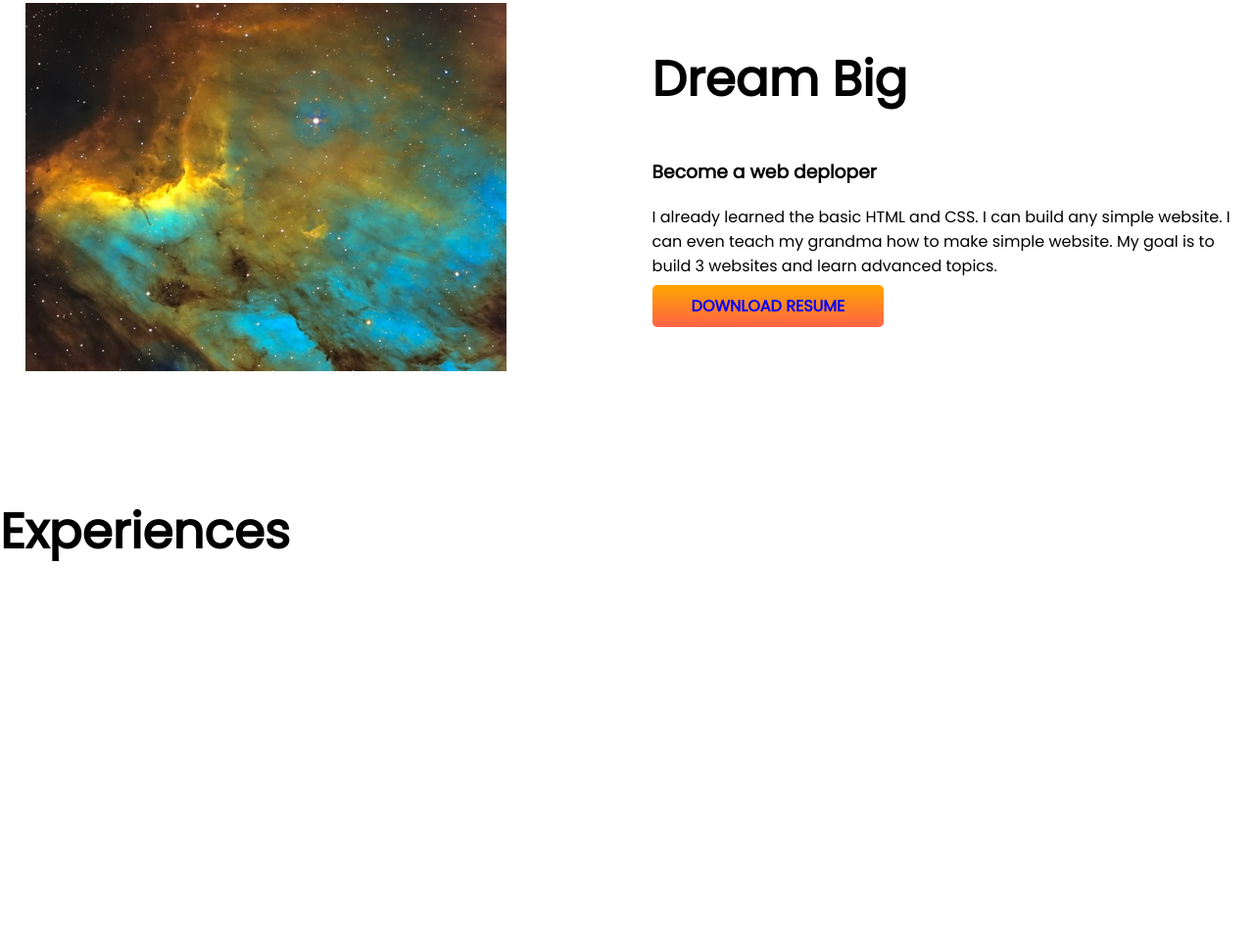
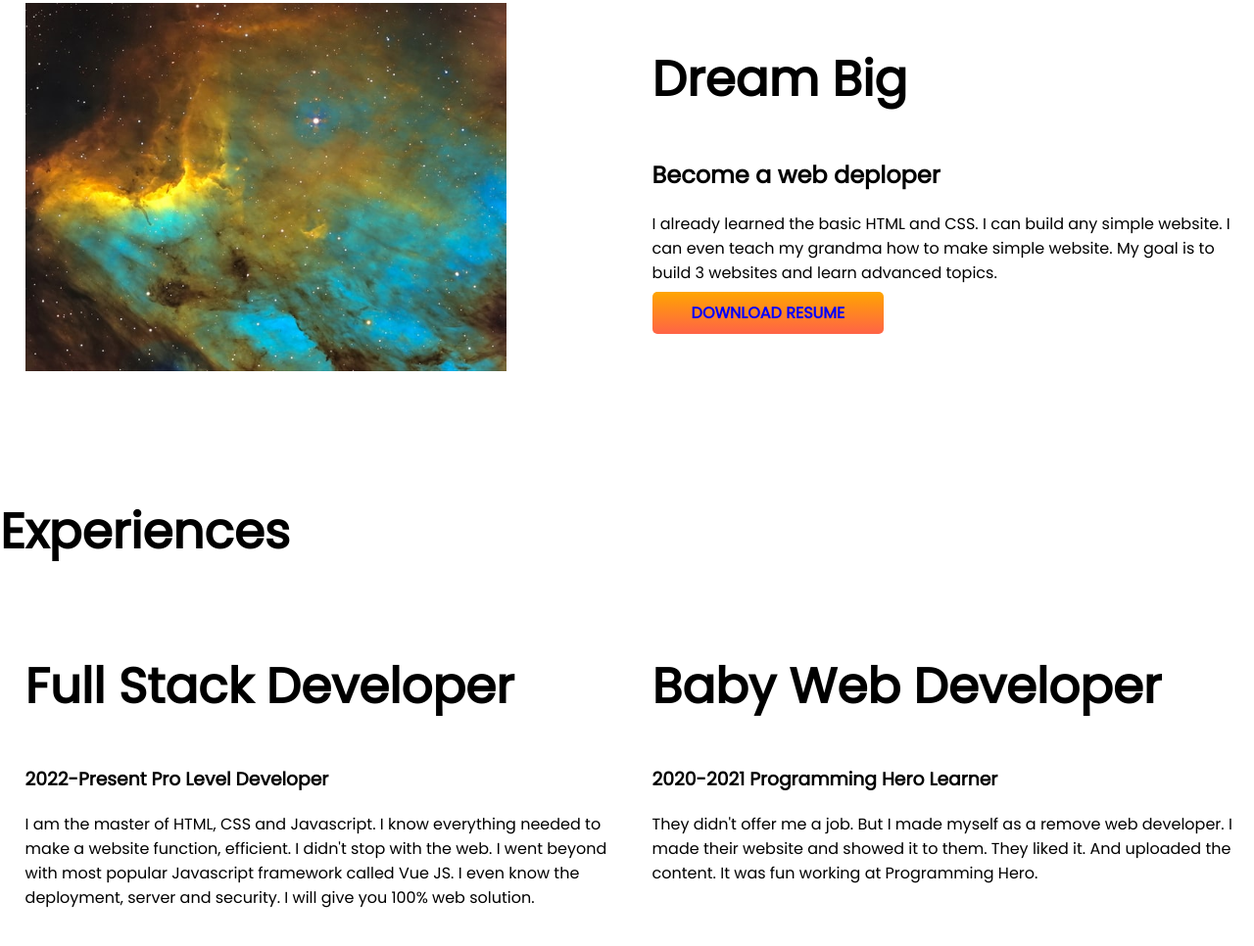
Before and after one commit to sntanju/developer-portfolio, a plain HTML site: page index.html in a window 1280 px wide. Shown: the part 860-1826 px from the top of the page at 98% size. Before the commit the page ends 1475 px from the top, so only its background shows below. Drawn offline with Linux system fonts and the light colour scheme.

Commit message:
experience

```diff
--- a/index.html
+++ b/index.html
@@ -11,11 +11,11 @@
     <link rel="stylesheet" href="style.css">
 </head>
 <body>
-    <section class="top-banner">
+    <section class="top-banner flexible-container">
      <div class="half-width">
     <h1>Welcome To</h1>
 <h1><span class="orange-color">Sanjida Nasrin Tanju</span> World!</h1>
-<h3>Build Climber and Train Stopper</h3>
+<h2>Build Climber and Train Stopper</h2>
 <p>I am Tanju.I am a student.Now i have participate in a web development course.It is my first portfolio website. </p>
 <a class="link-button" target = "_blank" href="https://www.programming-hero.com/">HIRE ME</a>
 </div>
@@ -23,17 +23,32 @@
 <img src="images/photo-1502675135487-e971002a6adb.jpeg" alt="">
 </div>
 </section>
-<section class="dream-big">
+<section class="dream-big flexible-container">
     <div class="half-width">
 <img src="images/photo-1595088402198-24d44e48d57c.jpeg" alt="">
     </div>
     <div class="half-width">
         <h1>Dream Big</h1>
-        <h3>Become a web deploper</h3>
+        <h2>Become a web deploper</h2>
         <P>I already learned the basic HTML and CSS. I can build any simple website. I can even teach my grandma how to make simple website. My goal is to build 3 websites and learn advanced topics.</P>
         <a class="link-button" target="_blank" href="https://www.programming-hero.com/">DOWNLOAD RESUME</a>
      </div>
      </section>
-<h1>Experiences</h1>
+     <section class="exprience-area">
+        <h1>Experiences</h1>
+      <div class="flexible-container">
+          <div class="half-width">
+          <h1>Full Stack Developer</h1>
+          <h3>2022-Present  Pro Level Developer</h3>
+          <p>I am the master of HTML, CSS and Javascript. I know everything needed to make a website function, efficient. I didn't stop with the web. I went beyond with most popular Javascript framework called Vue JS. I even know the deployment, server and security. I will give you 100% web solution.</p>
+      </div>
+      <div class="half-width">
+          <h1>Baby Web Developer</h1>
+          <h3>2020-2021  Programming Hero Learner</h3>
+          <p>They didn't offer me a job. But I made myself as a remove web developer. I made their website and showed it to them. They liked it. And uploaded the content. It was fun working at Programming Hero.</p>
+      </div>
+    </div>
+     </section>
+
 </body>
 </html>
--- a/style.css
+++ b/style.css
@@ -8,7 +8,7 @@ h1{
 .orange-color{
     color:orange;
 }
-section{
+.flexible-container{
     display:flex;
     margin-bottom: 120px;
 }
```
